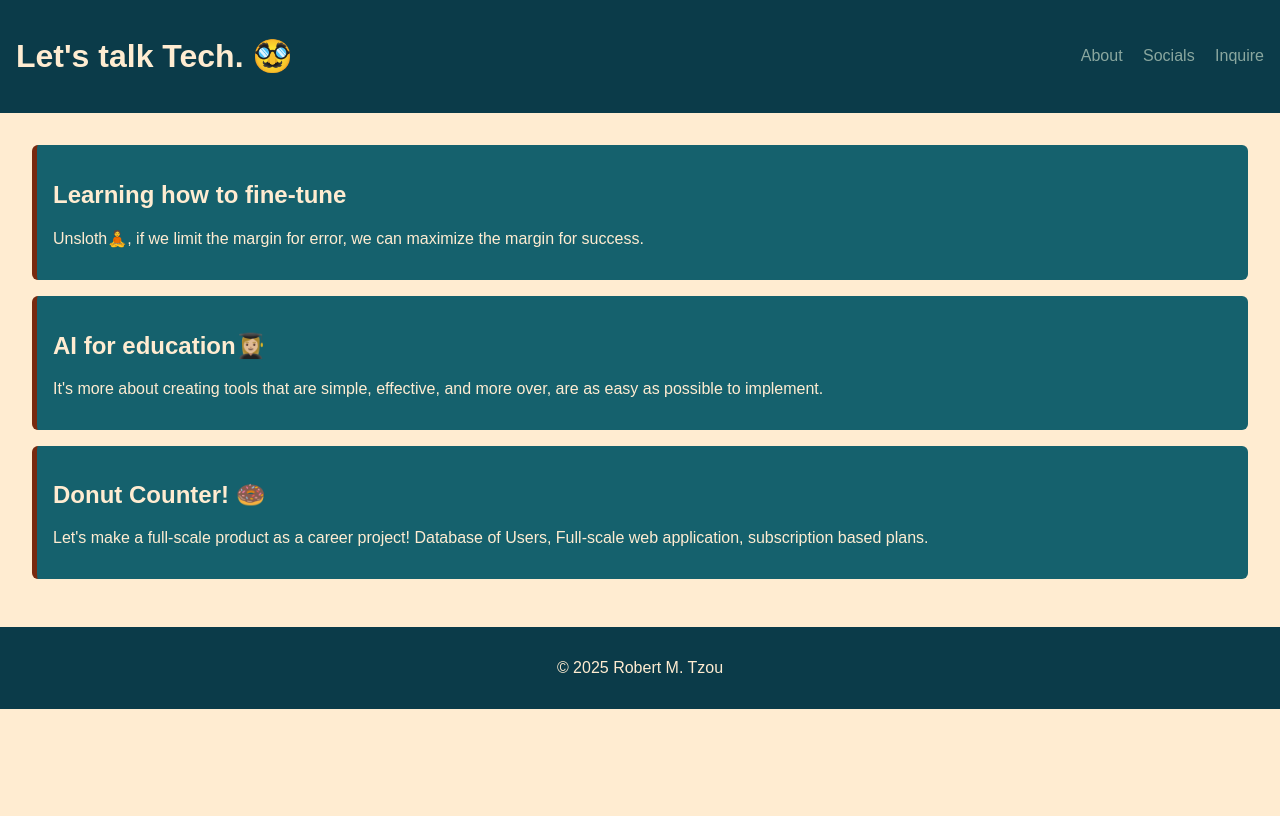
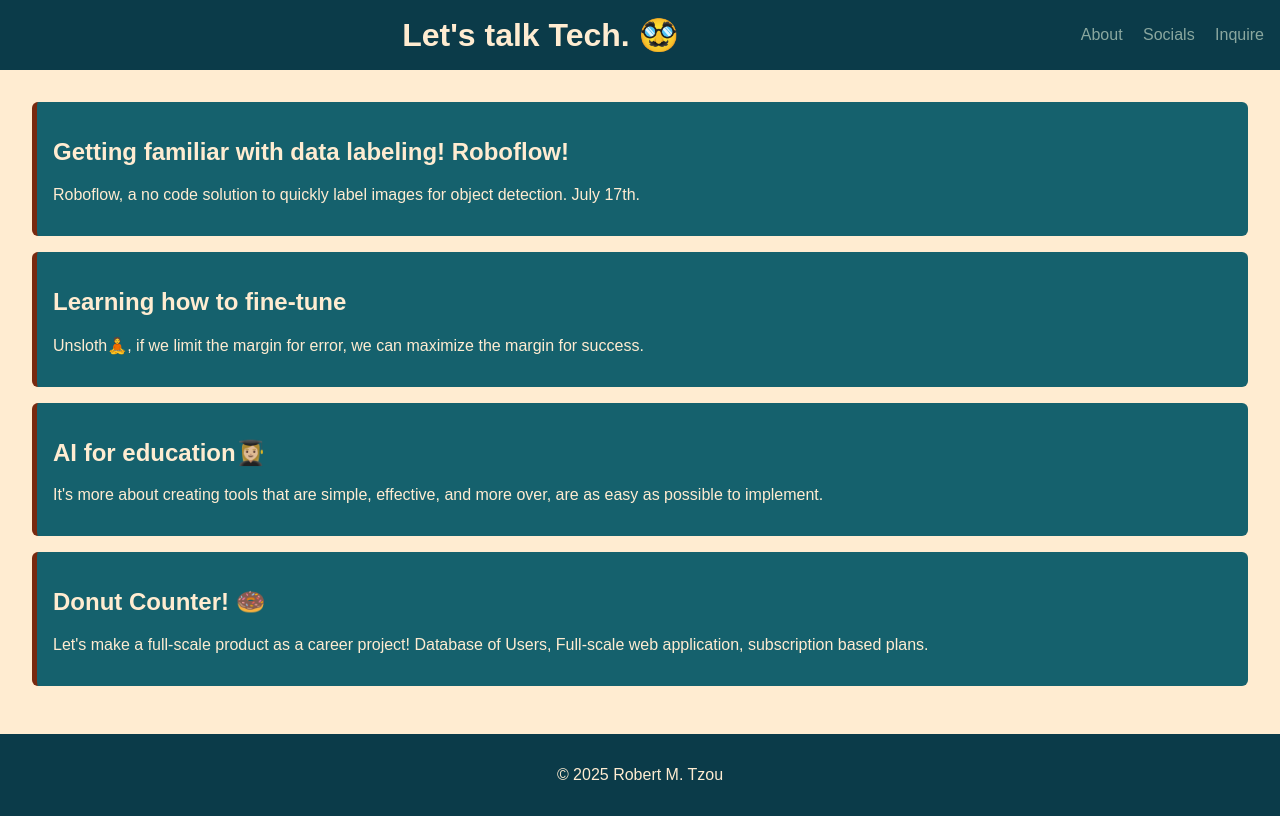
Before and after one commit to robtzou/blog, a website built with Vite: page blog-robtzou/index.html in a window 1280 px wide. Built offline with nearby package versions, Linux system fonts and the light colour scheme.

Commit message:
data labelling post

```diff
--- a/blog-robtzou/index.html
+++ b/blog-robtzou/index.html
@@ -19,6 +19,12 @@
       </nav>
     </header>
     <main>
+
+      <section class="post">
+        <h2>Getting familiar with data labeling! Roboflow!</h2>
+        <p>Roboflow, a no code solution to quickly label images for object detection. July 17th.<p>
+      </section>
+
       <section class="post">
         <h2>Learning how to fine-tune</h2>
         <p>Unsloth🧘, if we limit the margin for error, we can maximize the margin for success.<p>
--- a/blog-robtzou/src/style.css
+++ b/blog-robtzou/src/style.css
@@ -53,3 +53,9 @@
   background: var(--midnight-green);
   color: var(--papaya-whip);
 }
+
+h1 {
+    width:500px;
+    margin: 0 auto;
+    text-align: center;
+}
```
